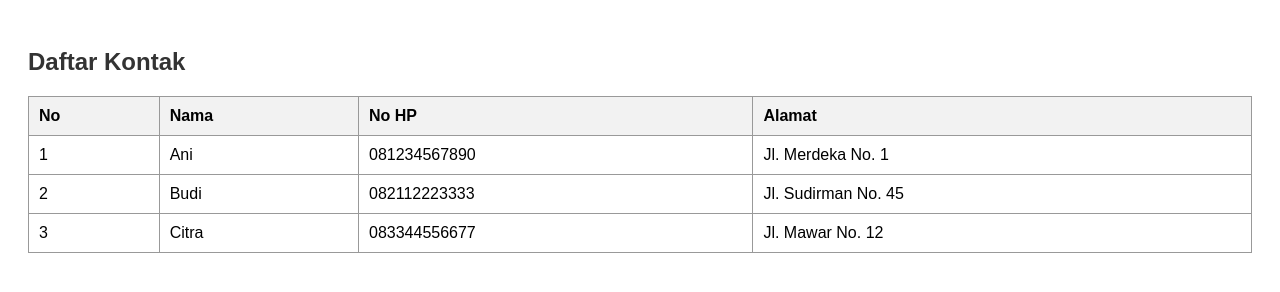
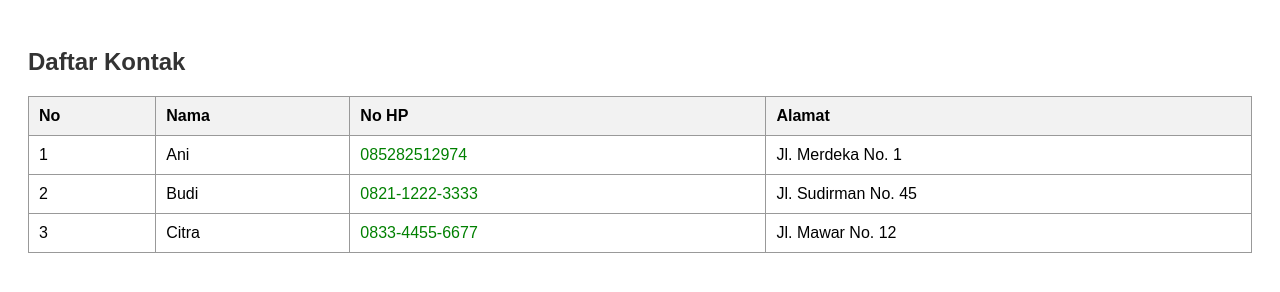
Before and after one commit to fajricoding/web, a plain HTML site: page we1.html in a window 1280 px wide. Drawn offline with Linux system fonts and the light colour scheme.

Commit message:
Update we1.html

```diff
--- a/we1.html
+++ b/we1.html
@@ -40,6 +40,15 @@
         tr:hover {
             background-color: #f9f9f9;
         }
+
+        a.whatsapp-link {
+            color: green;
+            text-decoration: none;
+        }
+
+        a.whatsapp-link:hover {
+            text-decoration: underline;
+        }
     </style>
 </head>
 
@@ -59,19 +68,20 @@
             <tr>
                 <td>1</td>
                 <td>Ani</td>
-                <td>081234567890</td>
+                <td><a class="whatsapp-link" href="https://wa.me/+6285282512974" target="_blank">085282512974</a></td>
                 <td>Jl. Merdeka No. 1</td>
             </tr>
             <tr>
                 <td>2</td>
                 <td>Budi</td>
-                <td>082112223333</td>
+                <td><a class="whatsapp-link" href="https://wa.me/+6282283321557" target="_blank">0821-1222-3333</a>
+                </td>
                 <td>Jl. Sudirman No. 45</td>
             </tr>
             <tr>
                 <td>3</td>
                 <td>Citra</td>
-                <td>083344556677</td>
+                <td><a class="whatsapp-link" href="https://wa.me/6283344556677" target="_blank">0833-4455-6677</a></td>
                 <td>Jl. Mawar No. 12</td>
             </tr>
         </tbody>
```
